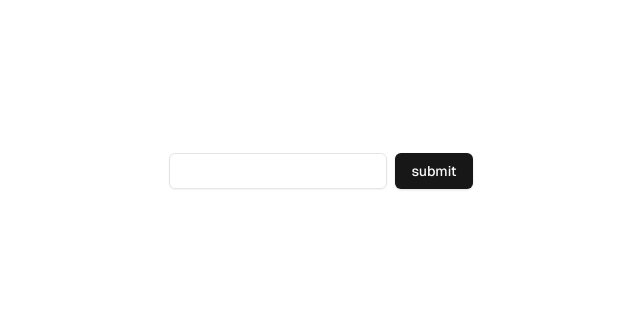
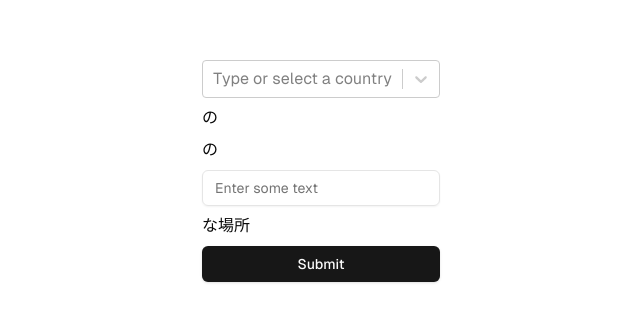
Before and after one commit to chansuke/SimpleAIHackason-Cteam, a Next.js app in the folder voyage-craft-frontend/: page / in a window 1280 px wide. Shown: the part 229-550 px from the top of the page, without its empty margins (319-959 px from the left). Built offline with nearby package versions, Linux system fonts and the light colour scheme; no server answers.

Commit message:
入力ページの実装

```diff
--- a/voyage-craft-frontend/package.json
+++ b/voyage-craft-frontend/package.json
@@ -11,6 +11,7 @@
   "dependencies": {
     "@hookform/resolvers": "^3.9.1",
     "@radix-ui/react-label": "^2.1.0",
+    "@radix-ui/react-select": "^2.1.2",
     "@radix-ui/react-slot": "^1.1.0",
     "class-variance-authority": "^0.7.0",
     "clsx": "^2.1.1",
@@ -19,6 +20,7 @@
     "react": "^18",
     "react-dom": "^18",
     "react-hook-form": "^7.53.2",
+    "react-select": "^5.8.3",
     "tailwind-merge": "^2.5.4",
     "tailwindcss-animate": "^1.0.7",
     "zod": "^3.23.8"
--- a/voyage-craft-frontend/src/app/page.js
+++ b/voyage-craft-frontend/src/app/page.js
@@ -1,31 +1,113 @@
-"use client"
+"use client";
+
 import { Button } from "@/components/ui/button";
 import { Input } from "@/components/ui/input";
-import { useState } from "react";
+import Select from "react-select"; // Auto-complete用ライブラリ
+import { useState, useEffect } from "react";
+import { useRouter } from 'next/router';
 
 export default function Home() {
-  const [inputText, setInputText] = useState()
+  const [query, setQuery] = useState("");
+  const [countries, setCountries] = useState([]);
+  const [cities, setCities] = useState({});
+  const [selectCountry, setSelectCountry] = useState(null);
+  const [selectCity, setSelectCity] = useState(null);
+  const router = useRouter
+
+  useEffect(() => {
+    fetch("/place.json")
+      .then((response) => response.json())
+      .then((json) => {
+        const { countryList, countryCityMap } = processCountryCityData(json);
+        setCountries(
+          countryList.map((country) => ({ value: country, label: country }))
+        );
+        setCities(
+          Object.fromEntries(
+            Object.entries(countryCityMap).map(([country, cityList]) => [
+              country,
+              cityList.map((city) => ({ value: city, label: city })),
+            ])
+          )
+        );
+      });
+  }, []);
+
+  function processCountryCityData(data) {
+    const countryList = [];
+    const countryCityMap = {};
+
+    data.forEach((item) => {
+      const country = item.county;
+      const city = item.city;
+
+      if (!countryList.includes(country)) {
+        countryList.push(country);
+      }
+
+      if (!countryCityMap[country]) {
+        countryCityMap[country] = [];
+      }
+      countryCityMap[country].push(city);
+    });
+
+    return { countryList, countryCityMap };
+  }
 
   const submitInput = (event) => {
     event.preventDefault();
-    console.log(inputText)
-  }
+    console.log({
+      query,
+      selectedCountry: selectCountry ? selectCountry.value : null,
+      selectedCity: selectCity ? selectCity.value : null,
+    });
+    window.location.href = `/result?country=${selectCountry}&city=${selectCity}&query=${query}`
+  };
 
   return (
     <div className="grid grid-rows-[20px_1fr_20px] items-center justify-items-center min-h-screen p-8 pb-20 gap-16 sm:p-20 font-[family-name:var(--font-geist-sans)]">
       <main className="flex flex-col gap-8 row-start-2 items-center sm:items-start">
         <form onSubmit={submitInput}>
-          <div className="submit-box">
-            <Input onChange={(event) => setInputText(event.target.value)} />
-            <Button>submit</Button>
+          <div className="submit-box flex flex-col gap-4">
+            {/* 国のAuto-Complete */}
+            <Select
+              id="country-select"
+              options={countries}
+              value={selectCountry}
+              onChange={(selectedOption) => {
+                setSelectCountry(selectedOption);
+                setSelectCity(null); // 国を変えたら都市をリセット
+              }}
+              placeholder="Type or select a country"
+              isClearable
+            />
+            <p>の</p>
+            {/* 都市のAuto-Complete */}
+            {selectCountry && (
+              <>
+                <Select
+                  id="city-select"
+                  options={cities[selectCountry.value]}
+                  value={selectCity}
+                  onChange={(selectedOption) => setSelectCity(selectedOption)}
+                  placeholder="Type or select a city"
+                  isClearable
+                />
+              </>
+            )}
+            <p>の</p>
+            <Input
+              onChange={(event) => setQuery(event.target.value)}
+              placeholder="Enter some text"
+            />
+            <p>な場所</p>
+            <Button type="submit">Submit</Button>
           </div>
         </form>
       </main>
       <style>{`
         .submit-box {
-          display: flex;
           gap: 8px;
-          flex-direction: row;
         }
       `}</style>
     </div>
```
Also changed, not shown: 1 other file (tests, documents, lock files or other folders).
